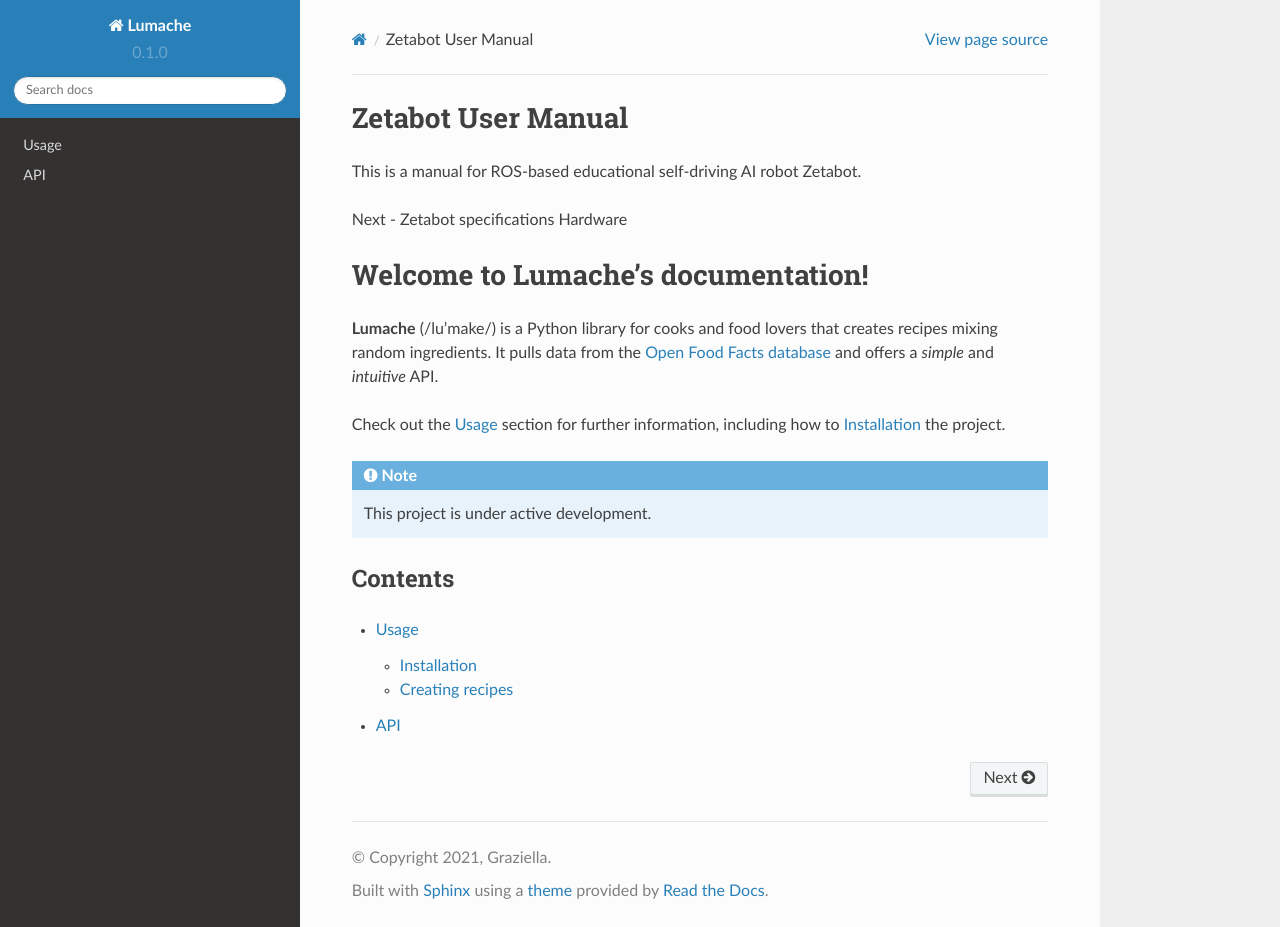
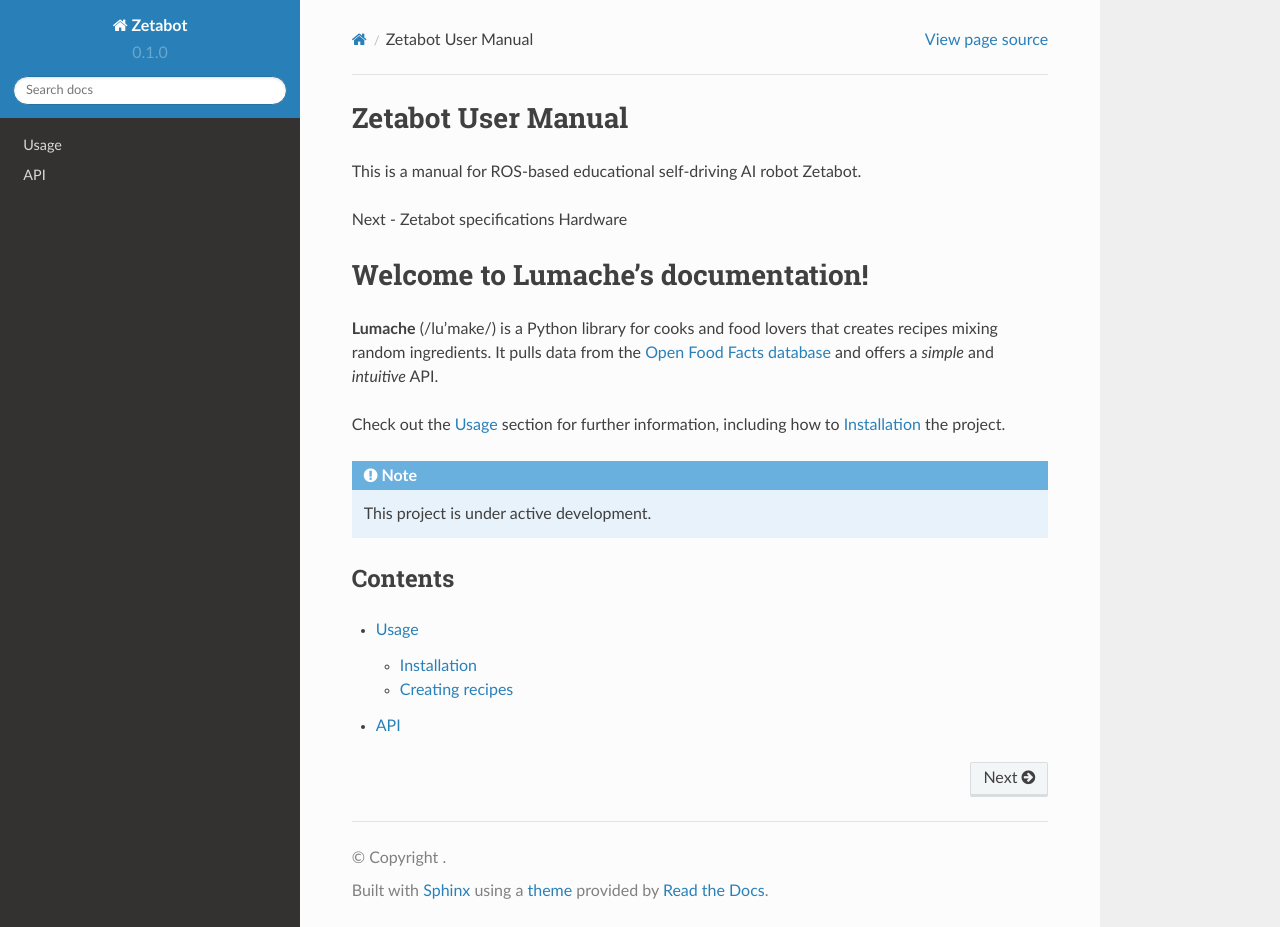
Before and after one commit to zetabank-devteam/teacher_manual, a Sphinx documentation site: the page built from docs/source/index.rst, in a window 1280 px wide and 927 px high. Built offline with Sphinx 7.4.7 and the Read the Docs theme 2.0.0, drawn with Linux system fonts in a browser that asks for light colours.

Commit message:
Update conf.py

```diff
--- a/docs/source/conf.py
+++ b/docs/source/conf.py
@@ -2,9 +2,9 @@
 
 # -- Project information
 
-project = 'Lumache'
-copyright = '2021, Graziella'
-author = 'Graziella'
+project = 'Zetabot'
+# copyright = '2021, Graziella'
+author = 'Zetabank'
 
 release = '0.1'
 version = '0.1.0'
```
